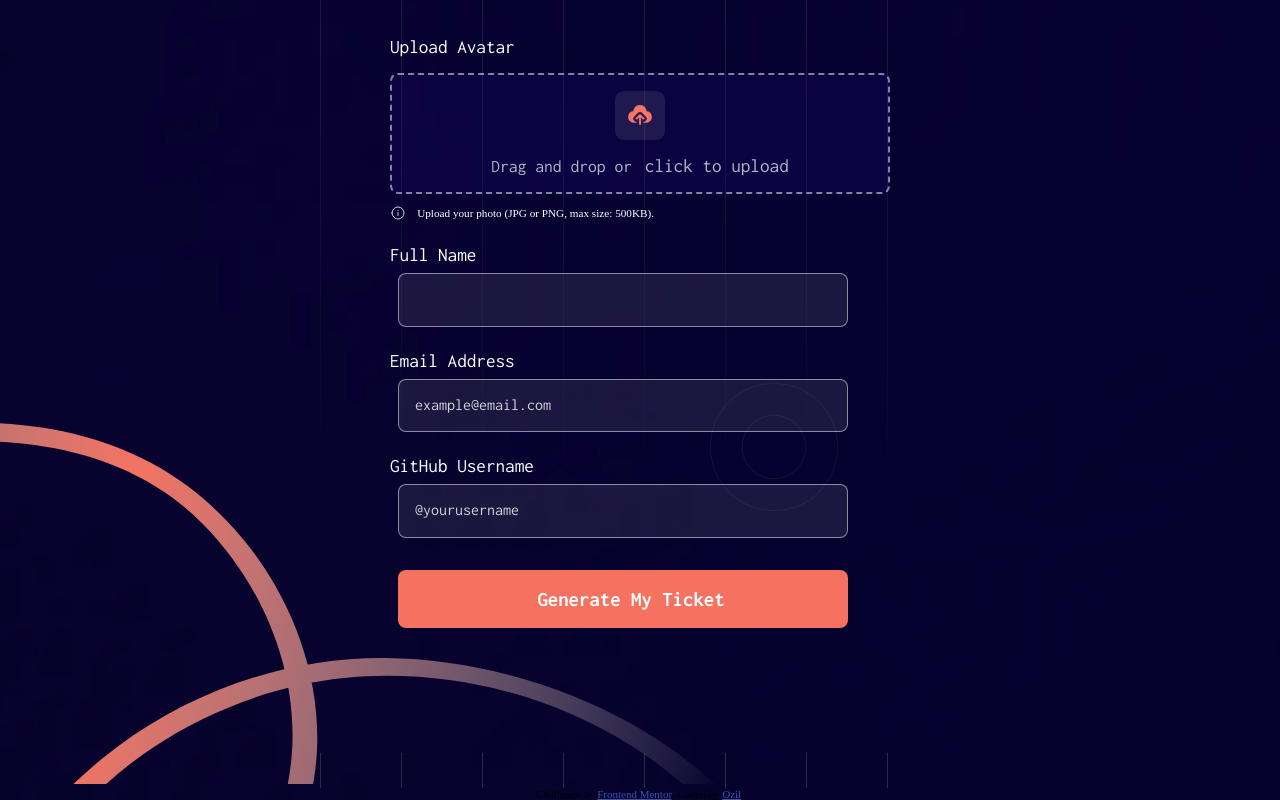
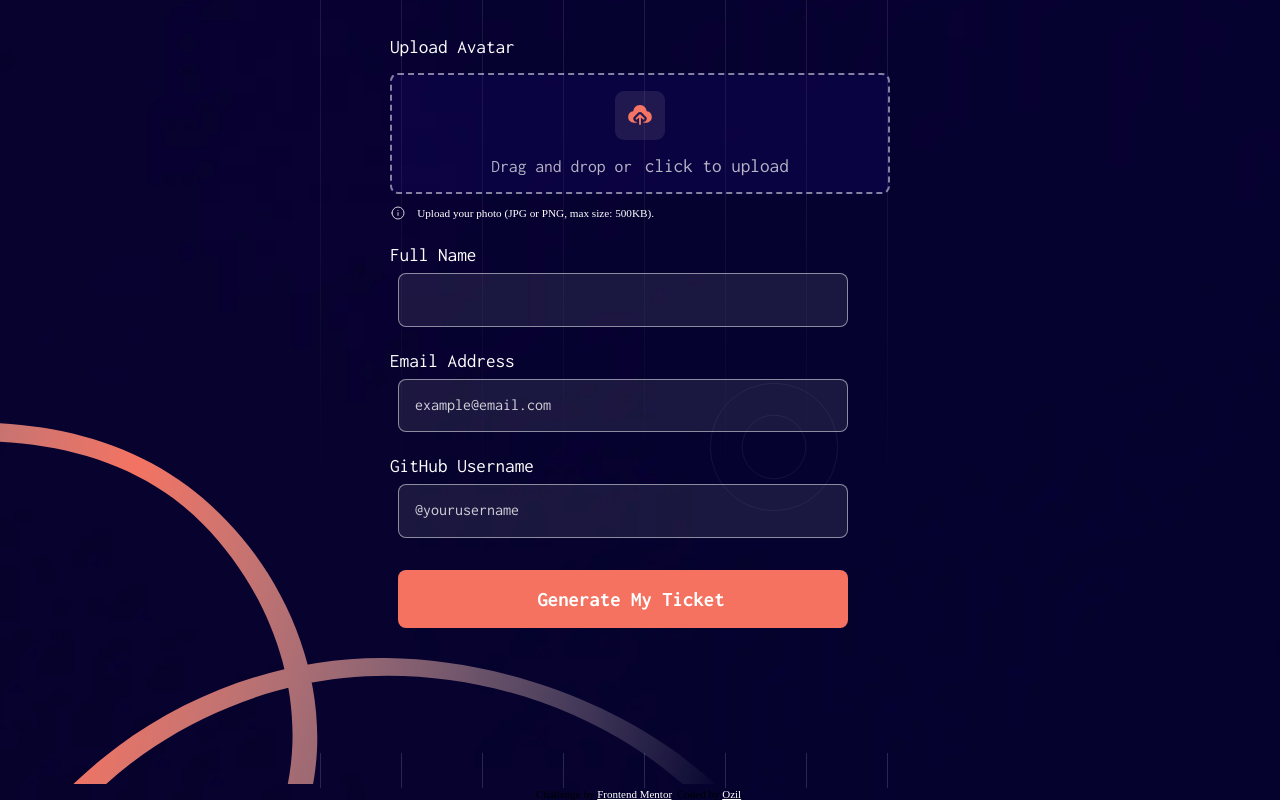
Before and after one commit to OZ-astra/conference-ticket-generator, a plain HTML site: page index.html in a window 1280 px wide. Shown: the part 271-1071 px from the top of the page. Drawn offline with Linux system fonts and the light colour scheme.

Commit message:
Update style.css

```diff
--- a/style.css
+++ b/style.css
@@ -469,5 +469,5 @@ figure img {
 	text-align: center;
 	}
 .attribution a {
-	color: hsl(228, 45%, 44%);
+	color: white;
 	}
```
